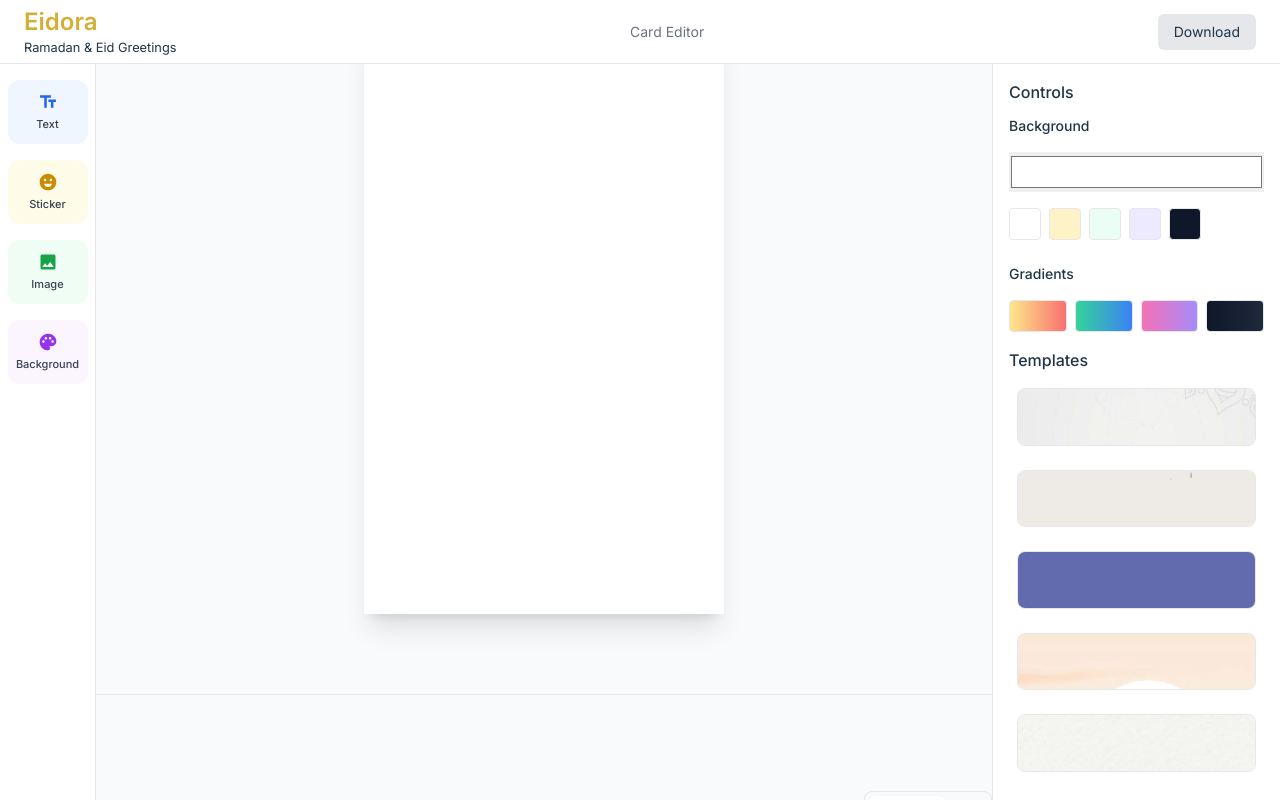
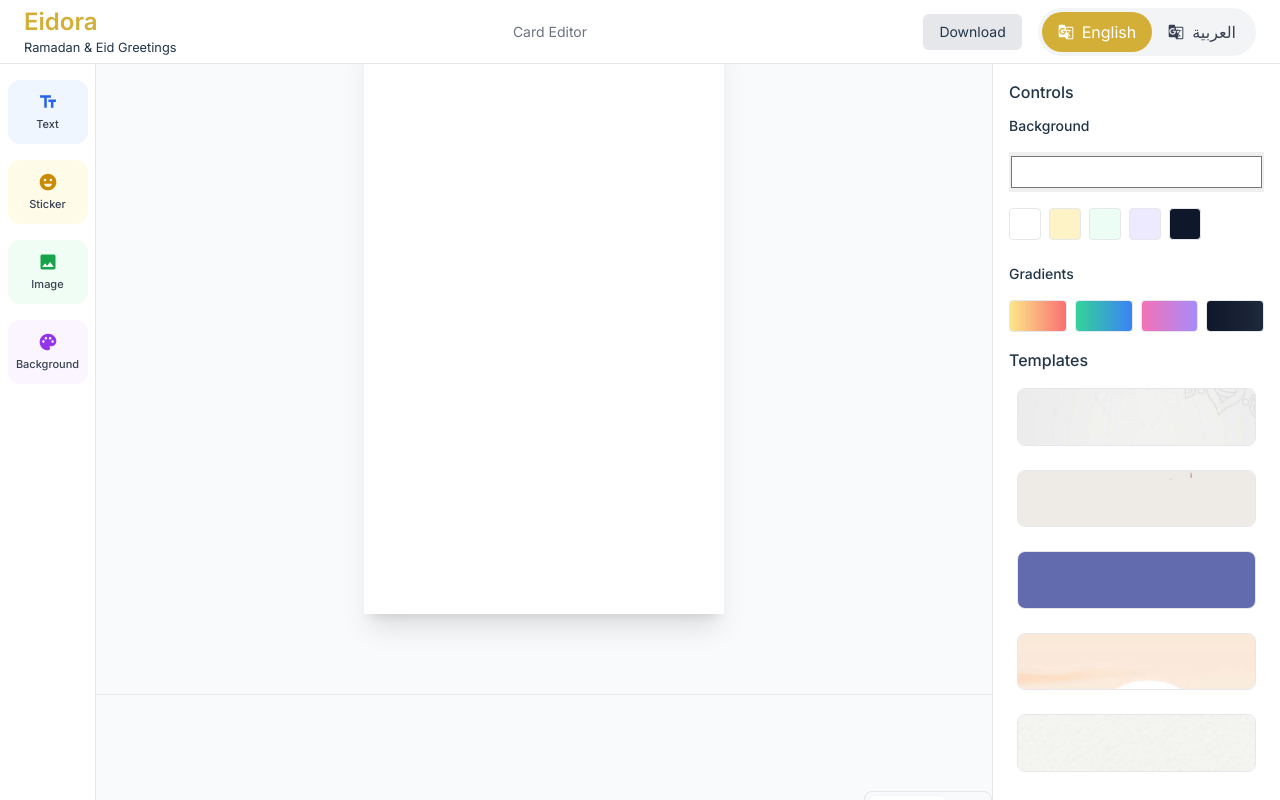
Before and after one commit to Bassil-Qadi/Eidora, a React (Vite) app: page /editor in a window 1280 px wide. Built offline with nearby package versions, Linux system fonts and the light colour scheme.

Commit message:
Add Language Switch to Editor Page Header

```diff
--- a/src/pages/Editor.tsx
+++ b/src/pages/Editor.tsx
@@ -8,6 +8,7 @@ import SidebarButton from '../components/UI/SidebarButton';
 import StickerPicker from '../components/Editor/StickerPicker';
 import DuaBar from '../components/Editor/DuaBar';
 import Button from '../components/UI/Button';
+import { LanguageSwitcher } from '../components/UI/LanguageSwitcher';
 import { useEditor } from "../hooks/useEditor";
 import { useLanguage } from "../hooks/useLanguage";
 import { TextElement } from "../types/editor";
@@ -93,12 +94,15 @@ const Editor = () => {
 
         <div className="text-sm text-gray-500">{t('editor.navbar.title')}</div>
 
-        <button
+        <div className='flex items-center gap-4'>
+          <button
           className="px-4 py-2 text-sm bg-gray-200 rounded-md hover:bg-gray-300"
           onClick={handleDownload}
         >
           {t('editor.navbar.buttonText')}
         </button>
+        <LanguageSwitcher />
+        </div>
       </header>
 
       {/* Main Editor Area */}
```
